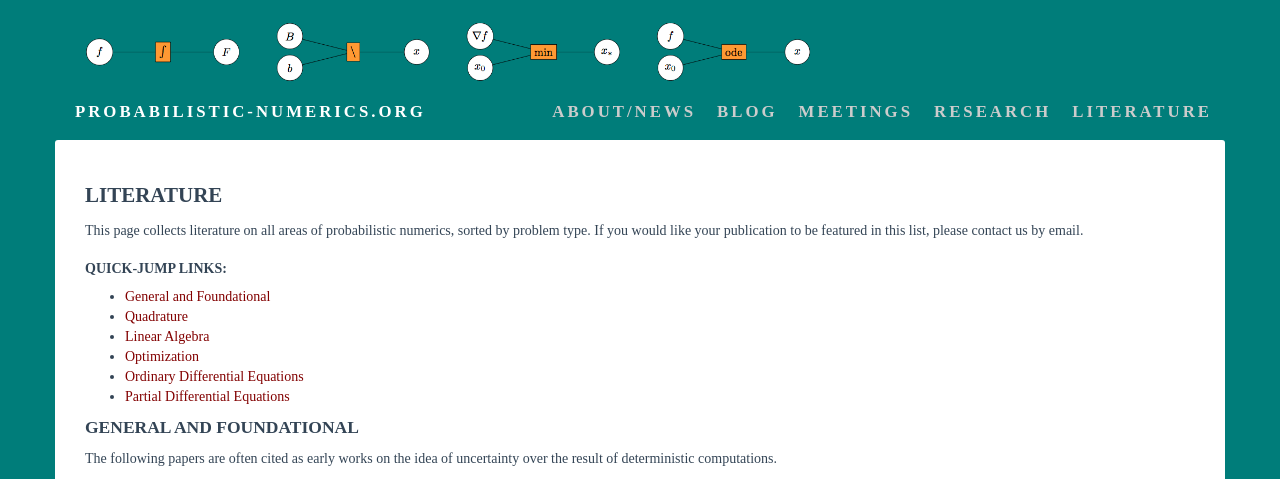
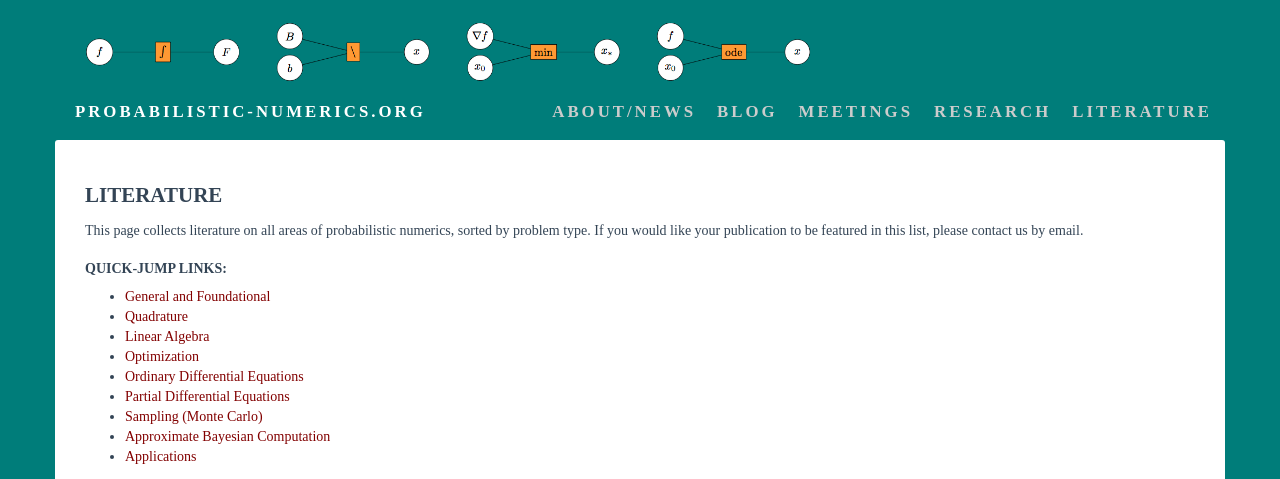
Before and after one commit to philipphennig/probabilistic-numerics.org, a Jekyll site: the page built from literature/index.md, in a window 1280 px wide and 1400 px high. Shown: the top 479 px of the window. Built offline with Jekyll 4.4.1, drawn with Linux system fonts in a browser that asks for light colours; some of the changed text lies outside the part shown; grey boxes are pictures that could not be loaded.

Commit message:
Added new sections to literature list

```diff
--- a/literature/index.md
+++ b/literature/index.md
@@ -15,6 +15,9 @@
 * <a href="#Optimization">Optimization</a>
 * <a href="#ODEs">Ordinary Differential Equations</a>
 * <a href="#PDEs">Partial Differential Equations</a>
+* <a href="#Sampling">Sampling (Monte Carlo)</a>
+* <a href="#ABC">Approximate Bayesian Computation</a>
+* <a href="#Applications">Applications</a>
 
 <h2 id="General">General and Foundational</h2>
 The following papers are often cited as early works on the
@@ -41,3 +44,15 @@
 <h2 id="PDEs">Partial Differential Equations</h2>
 
 {% bibliography --file PDEs %}
+
+<h2 id="Sampling">Sampling (Monte Carlo)</h2>
+
+{% bibliography --file MonteCarlo %}
+
+<h2 id="ABC">Approximate Bayesian Computation (ABC)</h2>
+
+{% bibliography --file ABC %}
+
+<h2 id="Applications">Applications</h2>
+
+{% bibliography --file Applications %}
```
Also changed, not shown: 1 other file.
